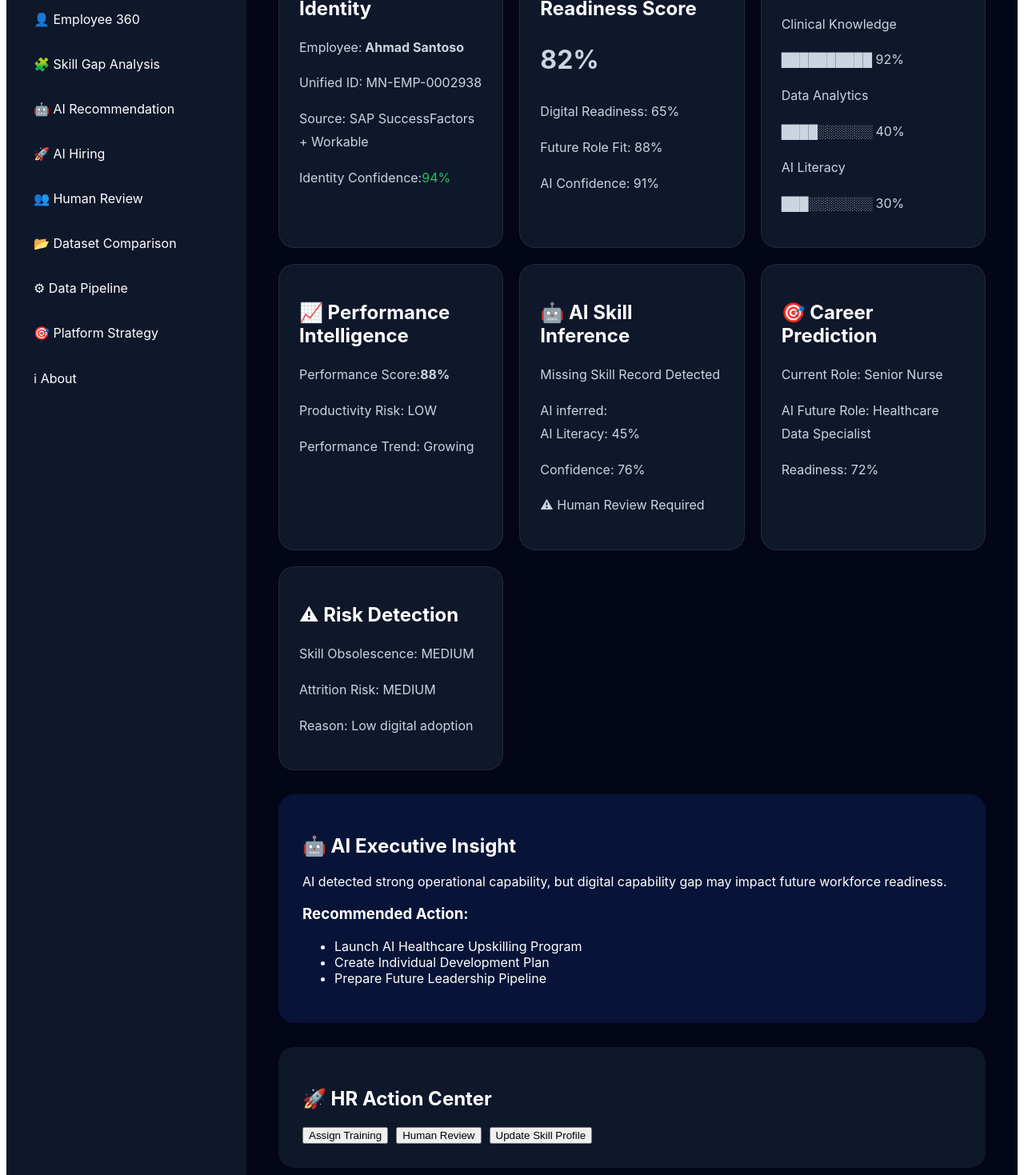
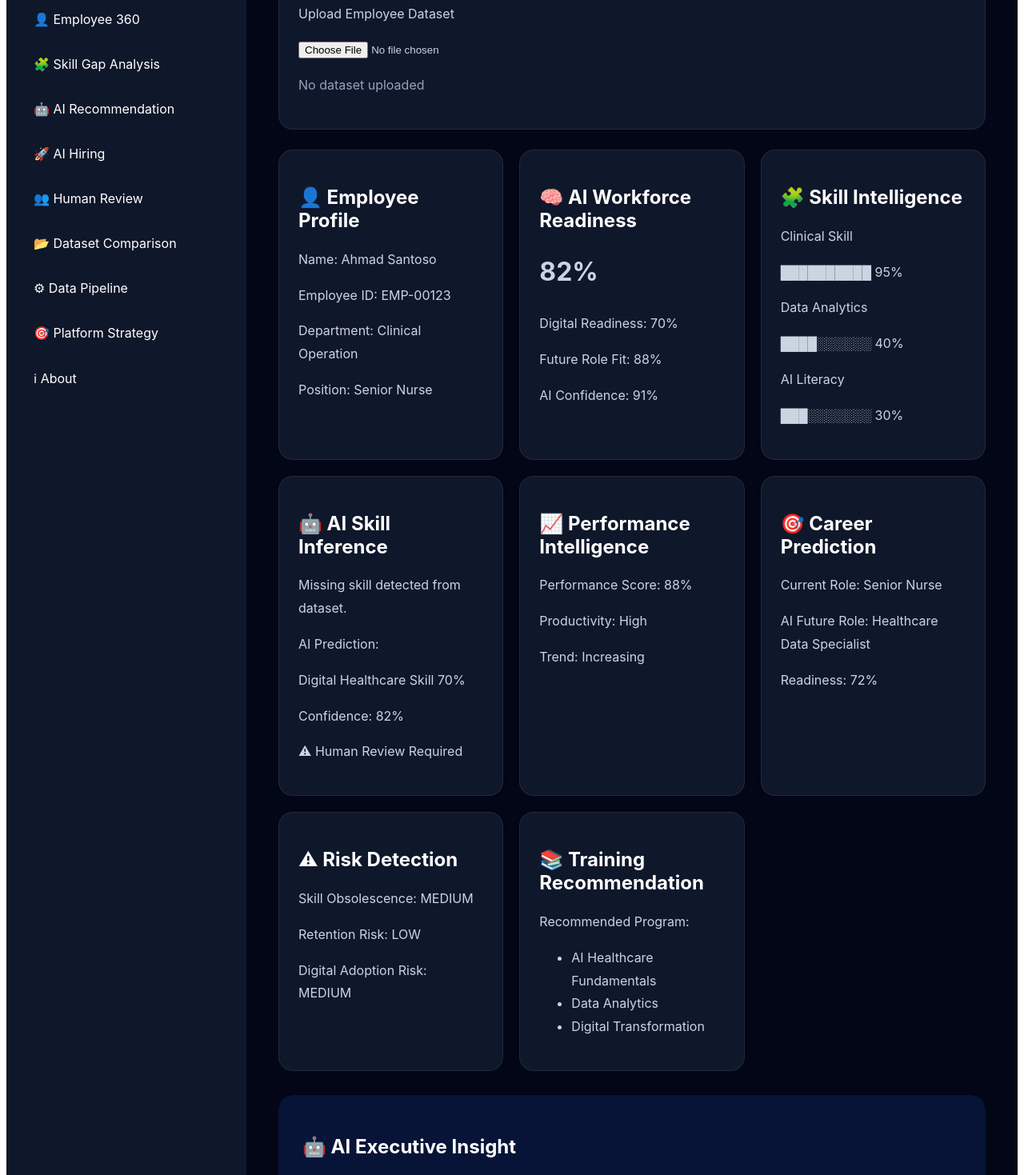
Before and after one commit to alma-98/workforce-intelligence-platform, a React (Vite) app: page /employee-360 in a window 1280 px wide. Shown: the part 260-1729 px from the top of the page at 80% size. Built offline with nearby package versions, Linux system fonts and the light colour scheme.

Commit message:
Add employee dataset upload to Employee 360 data source

```diff
--- a/src/pages/Employee360/Employee360.tsx
+++ b/src/pages/Employee360/Employee360.tsx
@@ -1,8 +1,8 @@
+import { useState } from "react";
 import Sidebar from "../../components/Sidebar";
 
 
-const Card=(
-{
+const Box=({
 title,
 children
 }:{
@@ -12,8 +12,8 @@ children:any
 <div
 style={{
 background:"#0f172a",
-padding:"25px",
-borderRadius:"20px",
+padding:"24px",
+borderRadius:"18px",
 border:"1px solid rgba(255,255,255,.08)"
 }}
 >
@@ -33,10 +33,18 @@ lineHeight:"1.8"
 )
 
 
-
 export default function Employee360(){
 
-return(
+const [fileName,setFileName]=useState("");
+
+const handleUpload=(e:any)=>{
+const file=e.target.files[0];
+if(file){
+setFileName(file.name);
+}
+};
+
+return (
 
 <div
 style={{
@@ -71,82 +79,151 @@ color:"#94a3b8",
 fontSize:"18px"
 }}
 >
-AI Workforce Intelligence Profile powered by employee data,
-skill intelligence and decision AI.
+AI Employee Intelligence Profile powered by Workforce Data Platform.
 </p>
 
+
+
+<Box title="📥 Data Source">
+
+<p>
+Upload Employee Dataset
+</p>
+
+<input
+type="file"
+accept=".xlsx,.csv"
+onChange={handleUpload}
+/>
+
+
+{
+fileName &&
+
+<div
+style={{
+marginTop:"15px"
+}}
+>
+
+<p>
+Dataset:
+<b>{fileName}</b>
+</p>
+
+
+<p>
+Records:
+Waiting AI Processing
+</p>
+
+
+<p>
+Data Status:
+<span style={{color:"#facc15"}}>
+Validation Required
+</span>
+</p>
+
+
+<p>
+AI Processing:
+Pending
+</p>
+
+</div>
+
+}
+
+
+{
+!fileName &&
+
+<p
+style={{
+color:"#94a3b8"
+}}
+>
+No dataset uploaded
+</p>
+
+}
+
+
+</Box>
 
 
 
 <div
 style={{
 display:"grid",
-gridTemplateColumns:"repeat(auto-fit,minmax(250px,1fr))",
+gridTemplateColumns:"repeat(auto-fit,minmax(260px,1fr))",
 gap:"20px",
-marginTop:"30px"
+marginTop:"25px"
 }}
 >
 
 
-<Card title="👤 Employee Identity">
+<Box title="👤 Employee Profile">
 
 <p>
-Employee:
-<b> Ahmad Santoso</b>
+Name:
+Ahmad Santoso
 </p>
 
 <p>
-Unified ID:
-MN-EMP-0002938
+Employee ID:
+EMP-00123
 </p>
 
 <p>
-Source:
-SAP SuccessFactors + Workable
+Department:
+Clinical Operation
 </p>
 
 <p>
-Identity Confidence:
-<span style={{color:"#22c55e"}}>
-94%
-</span>
+Position:
+Senior Nurse
 </p>
 
-</Card>
+</Box>
 
 
 
-
-<Card title="🧠 Workforce Readiness Score">
+<Box title="🧠 AI Workforce Readiness">
 
 <h1>
 82%
 </h1>
 
 <p>
-Digital Readiness: 65%
+Digital Readiness:
+70%
 </p>
 
 <p>
-Future Role Fit: 88%
+Future Role Fit:
+88%
 </p>
 
 <p>
-AI Confidence: 91%
+AI Confidence:
+91%
 </p>
 
-</Card>
+</Box>
 
 
 
-<Card title="🧩 Skill Intelligence">
+
+<Box title="🧩 Skill Intelligence">
 
 <p>
-Clinical Knowledge
+Clinical Skill
 </p>
 
 <p>
-██████████ 92%
+██████████ 95%
 </p>
 
 
@@ -167,61 +244,63 @@ AI Literacy
 ███░░░░░░░ 30%
 </p>
 
-</Card>
+</Box>
 
 
 
-<Card title="📈 Performance Intelligence">
+
+<Box title="🤖 AI Skill Inference">
 
 <p>
-Performance Score:
-<b>88%</b>
+Missing skill detected from dataset.
 </p>
 
 <p>
-Productivity Risk:
-LOW
+AI Prediction:
 </p>
 
 <p>
-Performance Trend:
-Growing
+Digital Healthcare Skill
+70%
 </p>
 
-</Card>
-
-
-
-<Card title="🤖 AI Skill Inference">
-
-<p>
-Missing Skill Record Detected
-</p>
-
-<p>
-AI inferred:
-
-<br/>
-
-AI Literacy:
-45%
-
-</p>
 
 <p>
 Confidence:
-76%
+82%
 </p>
+
 
 <p>
 ⚠ Human Review Required
 </p>
 
-</Card>
+</Box>
 
 
 
-<Card title="🎯 Career Prediction">
+<Box title="📈 Performance Intelligence">
+
+<p>
+Performance Score:
+88%
+</p>
+
+<p>
+Productivity:
+High
+</p>
+
+<p>
+Trend:
+Increasing
+</p>
+
+</Box>
+
+
+
+<Box title="🎯 Career Prediction">
 
 <p>
 Current Role:
@@ -230,6 +309,7 @@ Senior Nurse
 
 </p>
 
+
 <p>
 AI Future Role:
 
@@ -237,17 +317,18 @@ Healthcare Data Specialist
 
 </p>
 
+
 <p>
 Readiness:
-
 72%
 
 </p>
 
-</Card>
+</Box>
 
 
-<Card title="⚠ Risk Detection">
+
+<Box title="⚠ Risk Detection">
 
 <p>
 Skill Obsolescence:
@@ -255,30 +336,54 @@ MEDIUM
 </p>
 
 <p>
-Attrition Risk:
+Retention Risk:
+LOW
+</p>
+
+<p>
+Digital Adoption Risk:
 MEDIUM
 </p>
 
+</Box>
+
+
+
+<Box title="📚 Training Recommendation">
+
 <p>
-Reason:
-
-Low digital adoption
+Recommended Program:
 
 </p>
 
-</Card>
+<ul>
+
+<li>
+AI Healthcare Fundamentals
+</li>
+
+<li>
+Data Analytics
+</li>
+
+<li>
+Digital Transformation
+</li>
+
+</ul>
+
+</Box>
 
 
 </div>
 
 
 
-
 <section
 style={{
 marginTop:"30px",
+padding:"30px",
 background:"rgba(37,99,235,.15)",
-padding:"30px",
 borderRadius:"20px"
 }}
 >
@@ -290,8 +395,8 @@ borderRadius:"20px"
 
 
 <p>
-AI detected strong operational capability,
-but digital capability gap may impact future workforce readiness.
+Based on employee analysis,
+AI detected capability gaps that may impact future workforce readiness.
 </p>
 
 
@@ -300,21 +405,9 @@ Recommended Action:
 </h3>
 
 
-<ul>
-
-<li>
-Launch AI Healthcare Upskilling Program
-</li>
-
-<li>
-Create Individual Development Plan
-</li>
-
-<li>
-Prepare Future Leadership Pipeline
-</li>
-
-</ul>
+<p>
+Launch AI Healthcare Upskilling Program for selected employees.
+</p>
 
 
 </section>
@@ -322,12 +415,11 @@ Prepare Future Leadership Pipeline
 
 
 
-
 <section
 style={{
-marginTop:"30px",
+marginTop:"25px",
+padding:"30px",
 background:"#0f172a",
-padding:"30px",
 borderRadius:"20px"
 }}
 >
@@ -344,17 +436,16 @@ Assign Training
 
 
 <button style={{marginLeft:"10px"}}>
-Human Review
+Send Human Review
 </button>
 
 
 <button style={{marginLeft:"10px"}}>
-Update Skill Profile
+Update Employee Data
 </button>
 
 
 </section>
-
 
 
 
```
